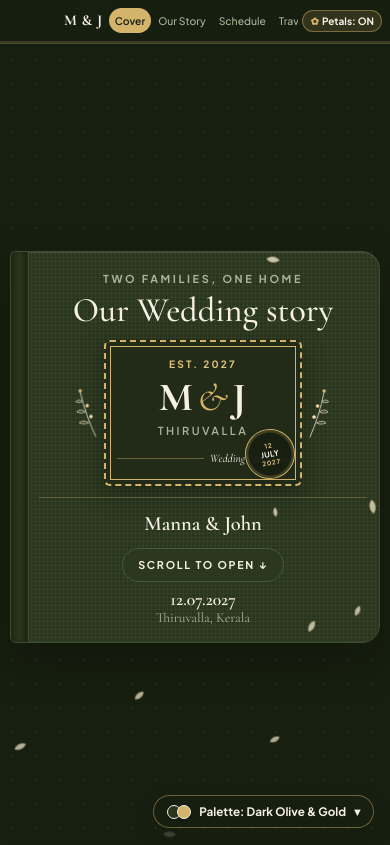
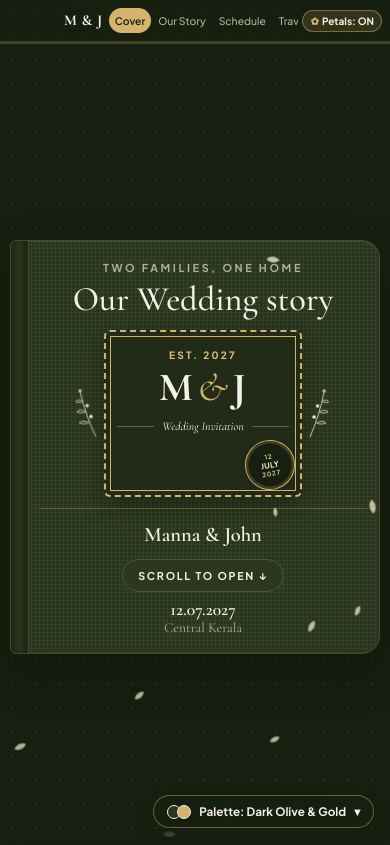
Before and after one commit to JohnVarkey/wedding-invite, a plain HTML site: page index.html in a window 390 px wide. Shown: the top 845 px of the page. Drawn offline with nearby package versions, Linux system fonts and the light colour scheme.

Commit message:
Remove Thiruvalla from cover stamp and center Wedding Invitation

```diff
--- a/index.html
+++ b/index.html
@@ -525,7 +525,7 @@
             flex: 0 1 240px;
             width: 240px;
             max-width: 100%;
-            padding: 18px 16px 22px;
+            padding: 20px 16px 70px;
             background-color: var(--bg-cotton);
             border: 2px dashed var(--kasavu-gold);
             border-radius: 6px;
@@ -576,13 +576,14 @@
         .stamp-caption-row {
             display: flex;
             align-items: center;
-            gap: 6px;
-            margin-top: 9px;
-            padding-right: 30px;
+            justify-content: center;
+            gap: 8px;
+            margin-top: 10px;
             font-family: var(--font-serif);
             font-style: italic;
-            font-size: 0.8rem;
+            font-size: 0.84rem;
             color: var(--ink-primary);
+            white-space: nowrap;
         }
 
         .stamp-rule {
@@ -1540,11 +1541,10 @@
             .postage-stamp {
                 flex: 0 1 198px;
                 width: 198px;
-                padding: 14px 11px 16px;
+                padding: 15px 11px 58px;
             }
             .stamp-caption-row {
-                padding-right: 0;
-                font-size: 0.72rem;
+                font-size: 0.74rem;
             }
             .postmark-badge {
                 width: 50px;
@@ -1814,10 +1814,10 @@
                         <div class="postage-stamp">
                             <span class="stamp-est">EST. 2027</span>
                             <div class="stamp-monogram">M<span class="amp">&amp;</span>J</div>
-                            <span class="stamp-town">THIRUVALLA</span>
                             <div class="stamp-caption-row">
                                 <span class="stamp-rule"></span>
                                 <span>Wedding Invitation</span>
+                                <span class="stamp-rule"></span>
                             </div>
 
                             <div class="postmark-badge" aria-hidden="true">
@@ -1844,7 +1844,7 @@
                         <a href="#story" class="open-album-btn">SCROLL TO OPEN ↓</a>
                         <div class="cover-date-stamp">
                             <span class="primary-date">12.07.2027</span>
-                            <span class="secondary-date">Thiruvalla, Kerala</span>
+                            <span class="secondary-date">Central Kerala</span>
                         </div>
                     </div>
                 </article>
```
